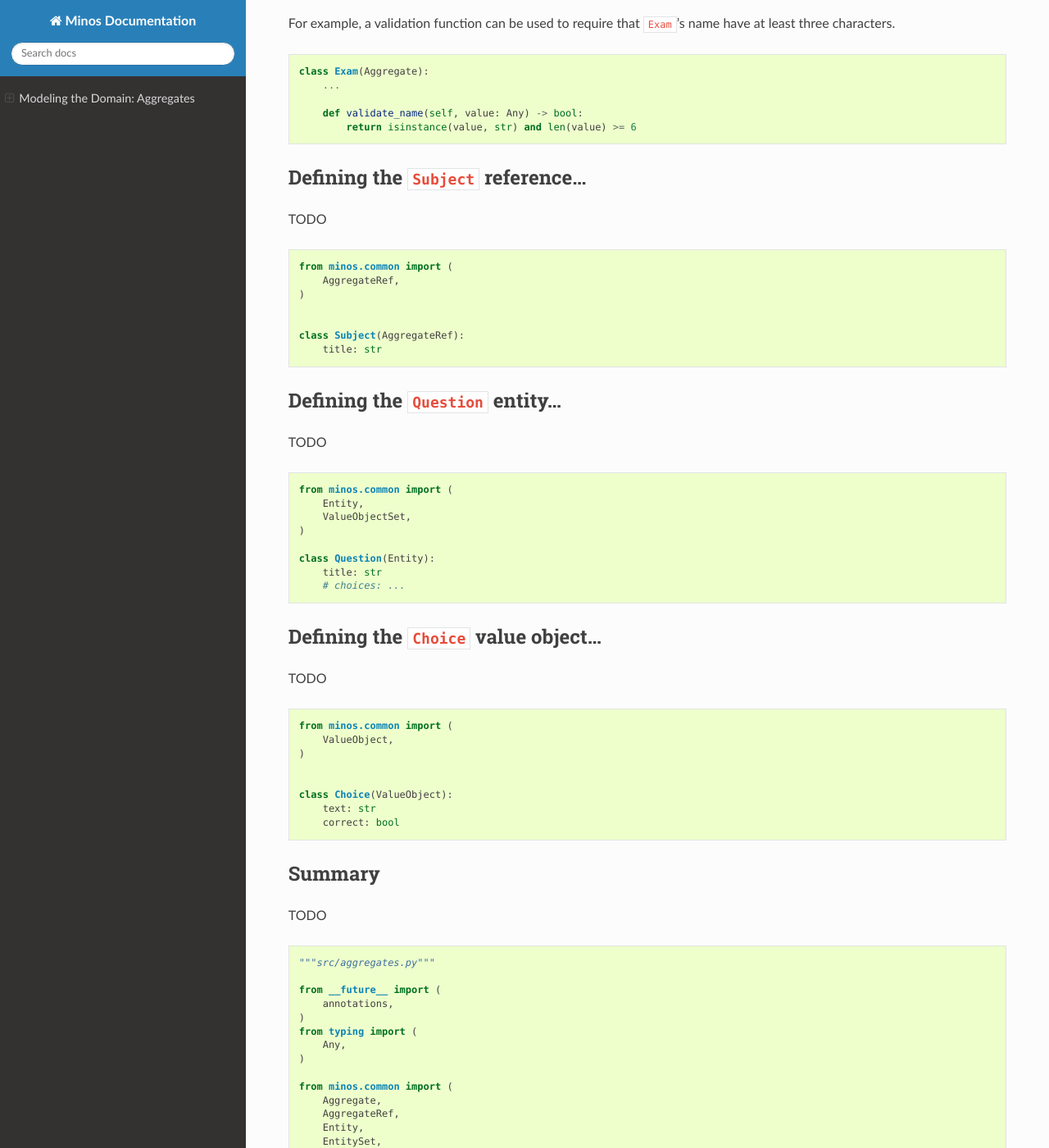
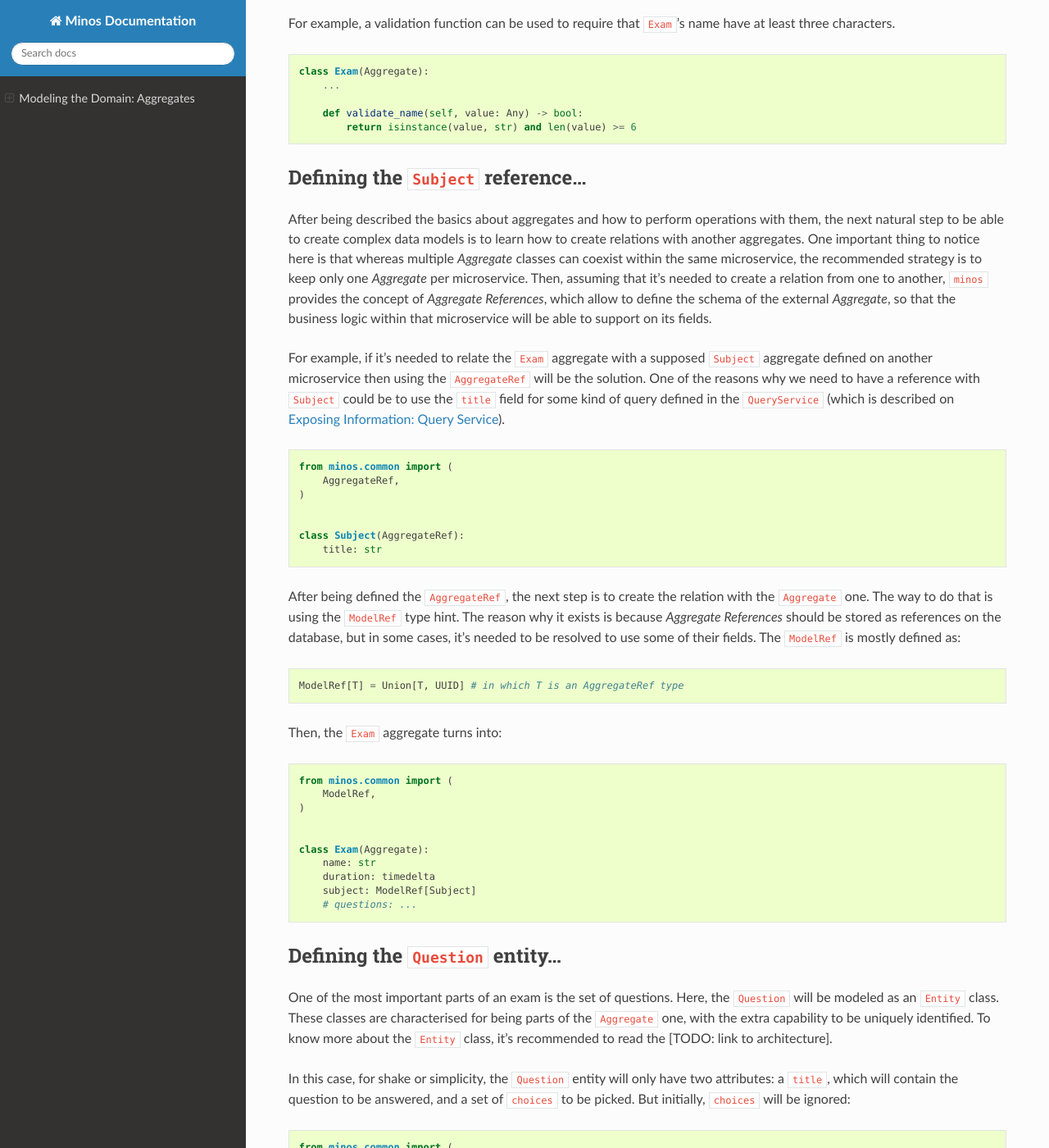
Before and after one commit to Clariteia/minos-documentation, a Sphinx documentation site: the page built from docs/quickstart/aggregate.md, in a window 1280 px wide and 1400 px high, scrolled down 6764 px. Shown: the whole window at 82% size. Built offline with Sphinx 7.4.7 and the Read the Docs theme 2.0.0, drawn with Linux system fonts in a browser that asks for light colours; some of the changed text lies outside the part shown.

Commit message:
* Include `Entity` and `AggregateRef` sections in quickstart.

````diff
--- a/docs/quickstart/aggregate.md
+++ b/docs/quickstart/aggregate.md
@@ -264,9 +264,11 @@ class Exam(Aggregate):
 ```
 
 
+## Defining the `Subject` reference...
 
-## Defining the `Subject` reference...
-TODO
+After being described the basics about aggregates and how to perform operations with them, the next natural step to be able to create complex data models is to learn how to create relations with another aggregates. One important thing to notice here is that whereas multiple *Aggregate* classes can coexist within the same microservice, the recommended strategy is to keep only one *Aggregate* per microservice. Then, assuming that it's needed to create a relation from one to another, `minos` provides the concept of *Aggregate References*, which allow to define the schema of the external *Aggregate*, so that the business logic within that microservice will be able to support on its fields.
+
+For example, if it's needed to relate the `Exam` aggregate with a supposed `Subject` aggregate defined on another microservice then using the `AggregateRef` will be the solution. One of the reasons why we need to have a reference with `Subject` could be to use the `title` field for some kind of query defined in the `QueryService` (which is described on :doc:`/quickstart/query`).
 
 ```python
 from minos.common import (
@@ -278,9 +280,31 @@ class Subject(AggregateRef):
     title: str
 ```
 
+After being defined the `AggregateRef`, the next step is to create the relation with the `Aggregate` one. The way to do that is using the `ModelRef` type hint.
+The reason why it exists is because *Aggregate References* should be stored as references on the database, but in some cases, it's needed to be resolved to use some of their fields.  The `ModelRef` is mostly defined as:
+```python
+ModelRef[T] = Union[T, UUID] # in which T is an AggregateRef type
+```
+
+Then, the `Exam` aggregate turns into:
+```python
+from minos.common import (
+    ModelRef,
+)
+
+
+class Exam(Aggregate):
+    name: str
+    duration: timedelta
+    subject: ModelRef[Subject]
+    # questions: ...
+```
+
 ## Defining the `Question` entity...
-TODO
 
+One of the most important parts of an exam is the set of questions. Here, the `Question` will be modeled as an `Entity` class. These classes are characterised for being parts of the `Aggregate` one, with the extra capability to be uniquely identified. To know more about the `Entity` class, it's recommended to read the [TODO: link to architecture].
+
+In this case, for shake or simplicity, the `Question` entity will only have two attributes: a `title`, which will contain the question to be answered, and a set of `choices` to be picked. But initially, `choices` will be ignored:
 ```python
 from minos.common import (
     Entity,
@@ -291,6 +315,12 @@ class Question(Entity):
     title: str
     # choices: ...
 ```
+
+After being defined the `Question` entity, the next step is to integrate it into the `Exam` aggregate. In this case, it's needed to have a special feature, which is multiplicity.
+
+A possible solution could be to use a `list` or something similar so that `questions: list[Question]` resolves the problem, but this approach has a caveat, that is the event publication. Using the `list` class, the `questions` field is treated as a standard field and the generated events will publish the full list of questions also when only one of them has a small change. In some cases this could be the needed behaviour, but another one can be used.
+
+[TODO: describe entityset]
 
 ## Defining the `Choice` value object...
 TODO
````
